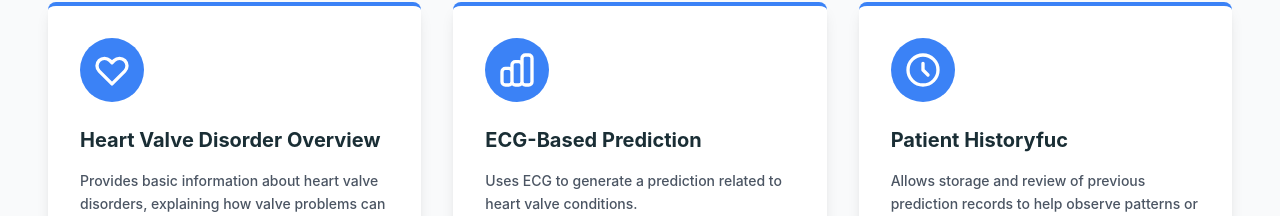
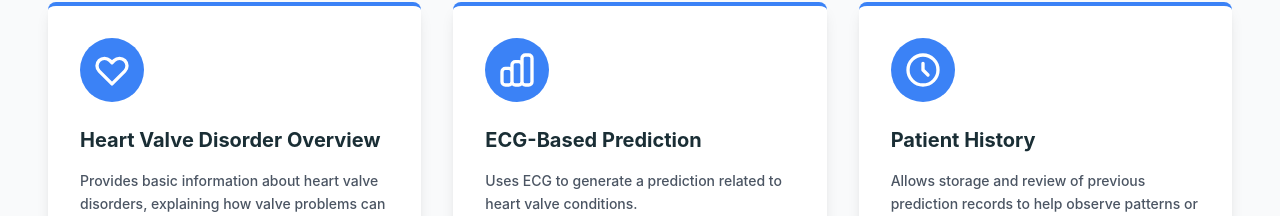
Before and after one commit to FaseehBajwa298/Heart-valve-detection, a React (Vite) app in the folder heart-valve-app/: page / in a window 1280 px wide. Shown: the part 994-1210 px from the top of the page. Built offline with nearby package versions, Linux system fonts and the light colour scheme.

Commit message:
Fix typo in Patient History title

```diff
--- a/heart-valve-app/src/components/Services.jsx
+++ b/heart-valve-app/src/components/Services.jsx
@@ -24,7 +24,7 @@ const Services = () => {
       )
     },
     {
-      title: "Patient Historyfuc",
+      title: "Patient History",
       description: "Allows storage and review of previous prediction records to help observe patterns or changes over time.",
       link: "/dashboard",
       icon: (
```
